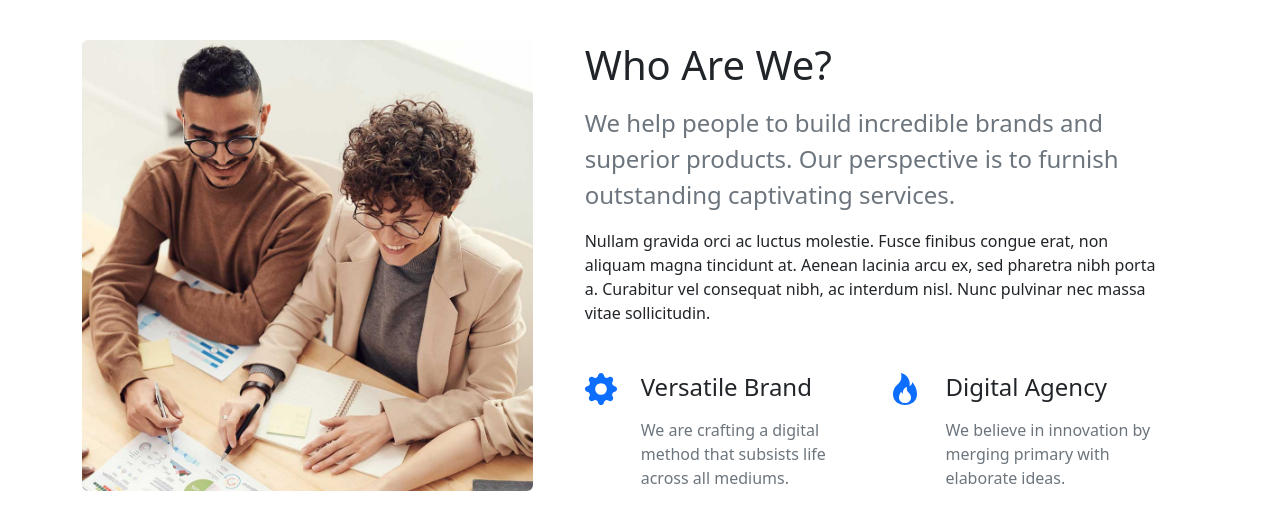
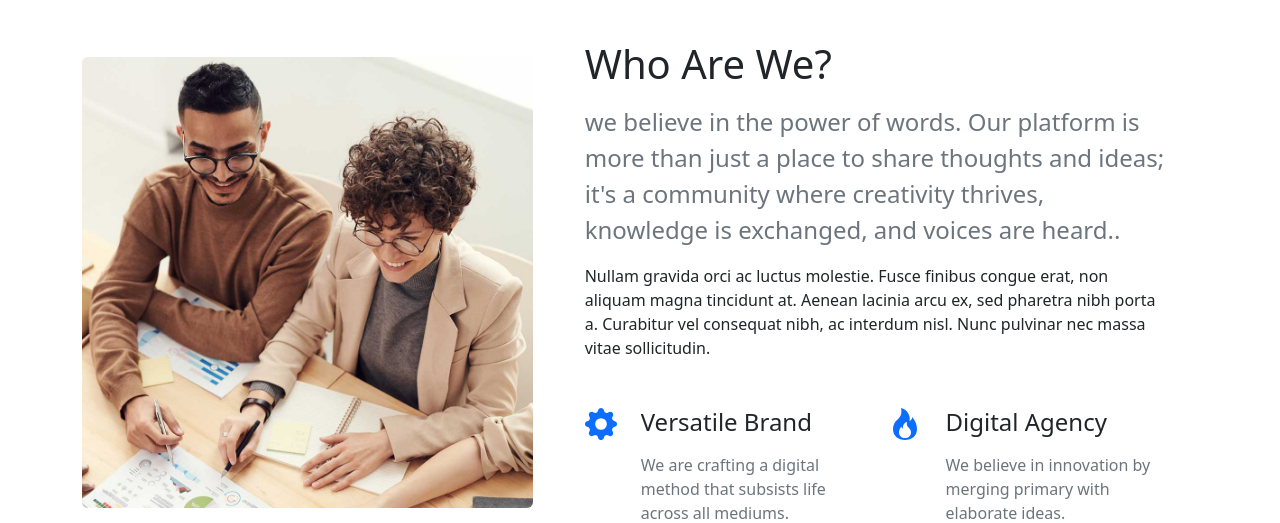
Before and after one commit to ritikyadavwork/Blog_application, a Django app: page /about-us/ in a window 1280 px wide. Shown: the part 56-579 px from the top of the page. Run offline with Django 5.2, Linux system fonts and the light colour scheme.

```diff
--- a/blogapp/templates/about_us.html
+++ b/blogapp/templates/about_us.html
@@ -13,8 +13,9 @@
                 <div class="row justify-content-xl-center">
                     <div class="col-12 col-xl-11">
                         <h2 class="h1 mb-3">Who Are We?</h2>
-                        <p class="lead fs-4 text-secondary mb-3">We help people to build incredible brands and superior
-                            products. Our perspective is to furnish outstanding captivating services.</p>
+                        <p class="lead fs-4 text-secondary mb-3">we believe in the power of words. Our platform is more
+                            than just a place to share thoughts and ideas; it's a community where creativity thrives,
+                            knowledge is exchanged, and voices are heard..</p>
                         <p class="mb-5">Nullam gravida orci ac luctus molestie. Fusce finibus congue erat, non aliquam
                             magna tincidunt at. Aenean lacinia arcu ex, sed pharetra nibh porta a. Curabitur vel
                             consequat nibh, ac interdum nisl. Nunc pulvinar nec massa vitae sollicitudin.</p>
```
